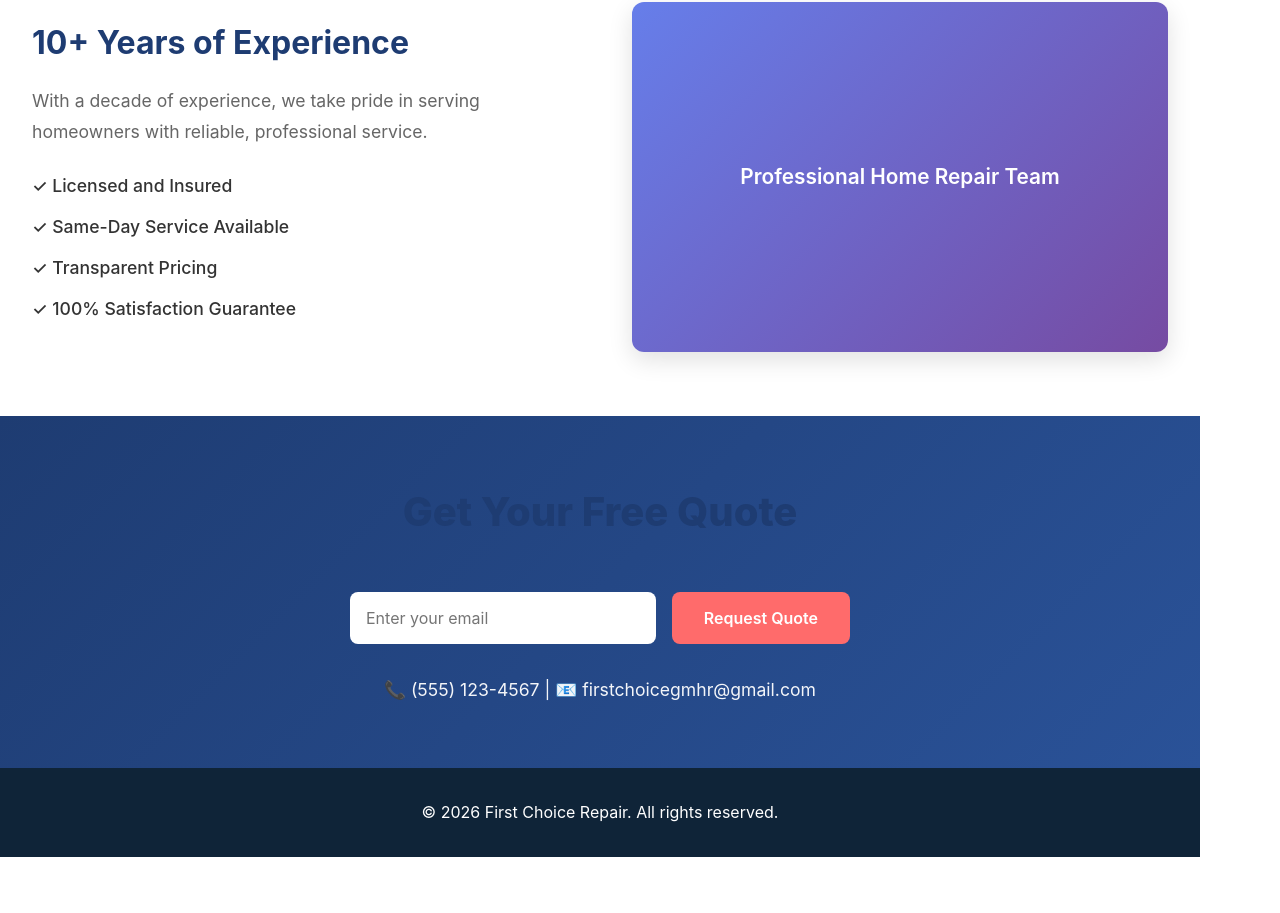
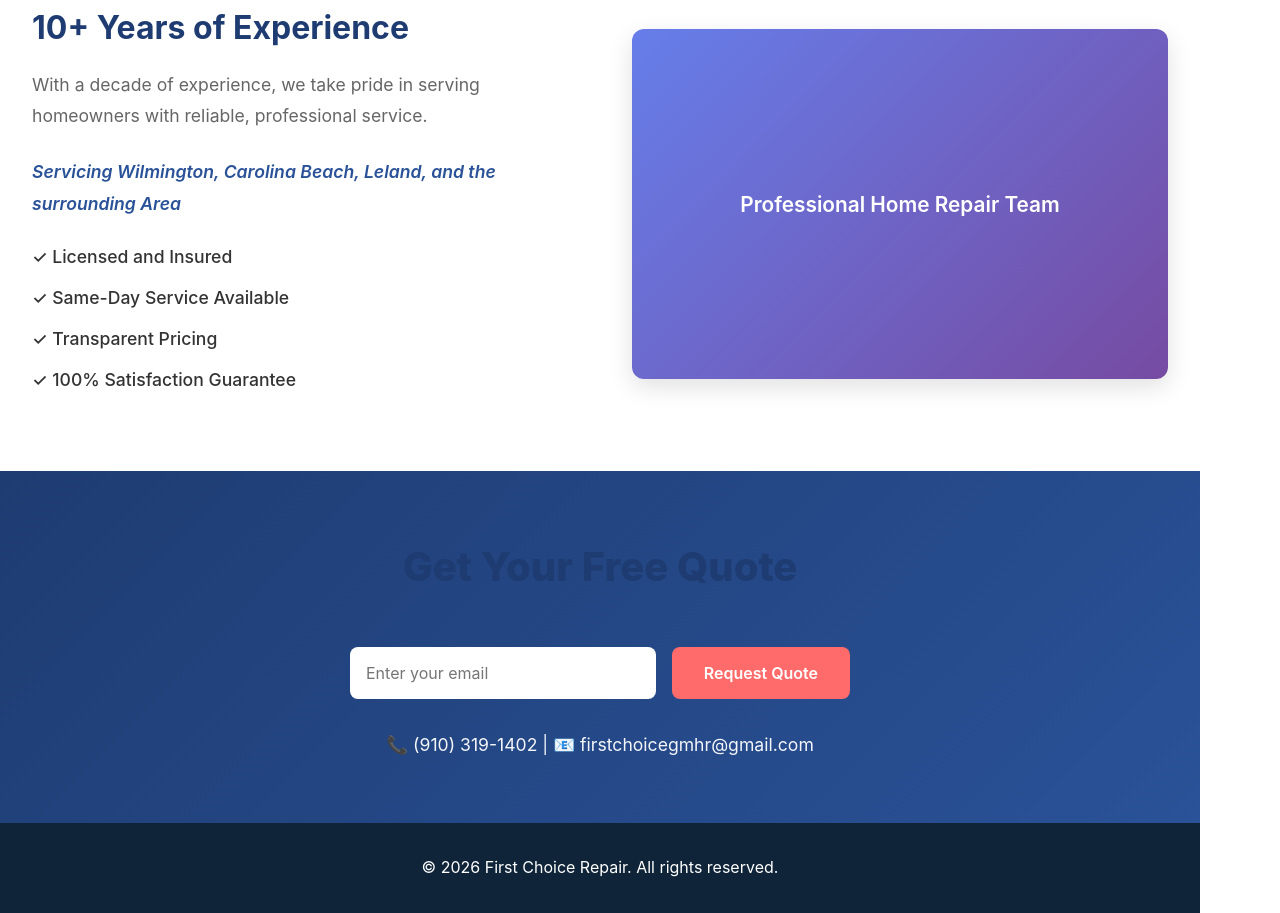
Before and after one commit to danielcepatterson/first-choice-splash, a React (Vite) app: page / in a window 1280 px wide. Shown: the part 1612-2525 px from the top of the page. Before the commit the page ends 2469 px from the top, so only its background shows below. Built offline with nearby package versions, Linux system fonts and the light colour scheme.

Commit message:
Enhance quote request handling and improve service area description

```diff
--- a/src/react-app/App.css
+++ b/src/react-app/App.css
@@ -220,6 +220,13 @@ section {
 	line-height: 1.8;
 }
 
+.about-text .service-area {
+	font-weight: 600;
+	color: #2a5298;
+	font-style: italic;
+	margin-top: 1rem;
+}
+
 .benefits-list {
 	list-style: none;
 }
--- a/src/react-app/App.tsx
+++ b/src/react-app/App.tsx
@@ -11,9 +11,26 @@ function App() {
 	const handleSubmit = (e: React.FormEvent<HTMLFormElement>) => {
 		e.preventDefault();
 		if (email) {
-			setSubmitted(true);
-			setEmail("");
-			setTimeout(() => setSubmitted(false), 3000);
+			// Send email to the backend API
+			fetch("/api/quote", {
+				method: "POST",
+				headers: {
+					"Content-Type": "application/json",
+				},
+				body: JSON.stringify({ email }),
+			})
+				.then((res) => res.json())
+				.then(() => {
+					setSubmitted(true);
+					setEmail("");
+					setTimeout(() => setSubmitted(false), 3000);
+				})
+				.catch((error) => {
+					console.error("Error submitting quote request:", error);
+					setSubmitted(true);
+					setEmail("");
+					setTimeout(() => setSubmitted(false), 3000);
+				});
 		}
 	};
 
@@ -112,8 +129,9 @@ function App() {
 						<h3>10+ Years of Experience</h3>
 						<p>
 							With a decade of experience, we take pride in serving homeowners with reliable, professional service.
-							</p>
-							<ul className="benefits-list">
+							</p>						<p className="service-area">
+							Servicing Wilmington, Carolina Beach, Leland, and the surrounding Area
+						</p>							<ul className="benefits-list">
 								<li>✓ Licensed and Insured</li>
 								<li>✓ Same-Day Service Available</li>
 								<li>✓ Transparent Pricing</li>
@@ -149,7 +167,7 @@ function App() {
 						</p>
 					)}
 					<div className="contact-info">
-						<p>📞 (555) 123-4567 | 📧 firstchoicegmhr@gmail.com</p>
+						<p>📞 (910) 319-1402 | 📧 firstchoicegmhr@gmail.com</p>
 					</div>
 				</div>
 			</section>
```
Also changed, not shown: src/worker/index.ts (+23 -0 lines).
